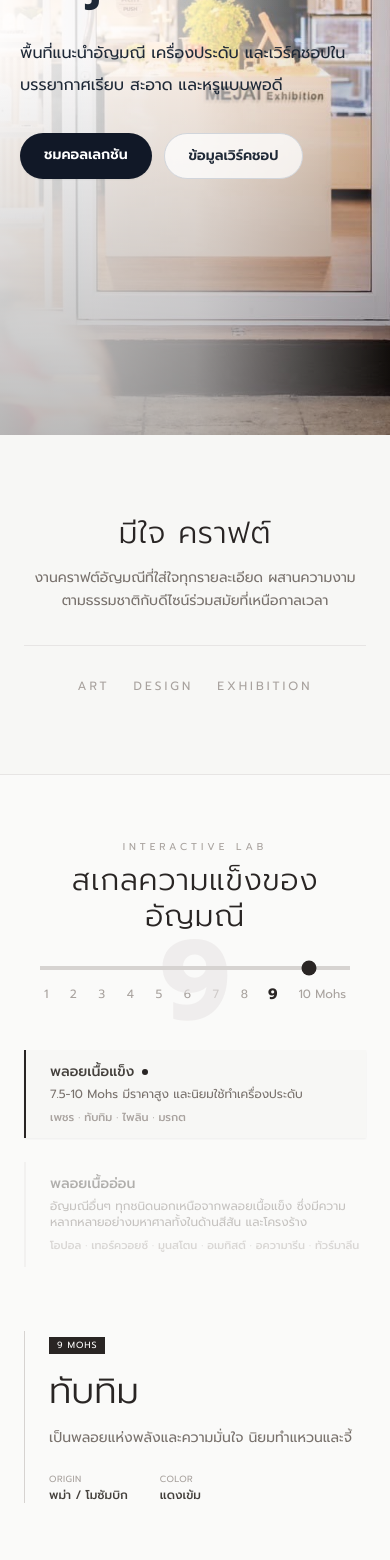
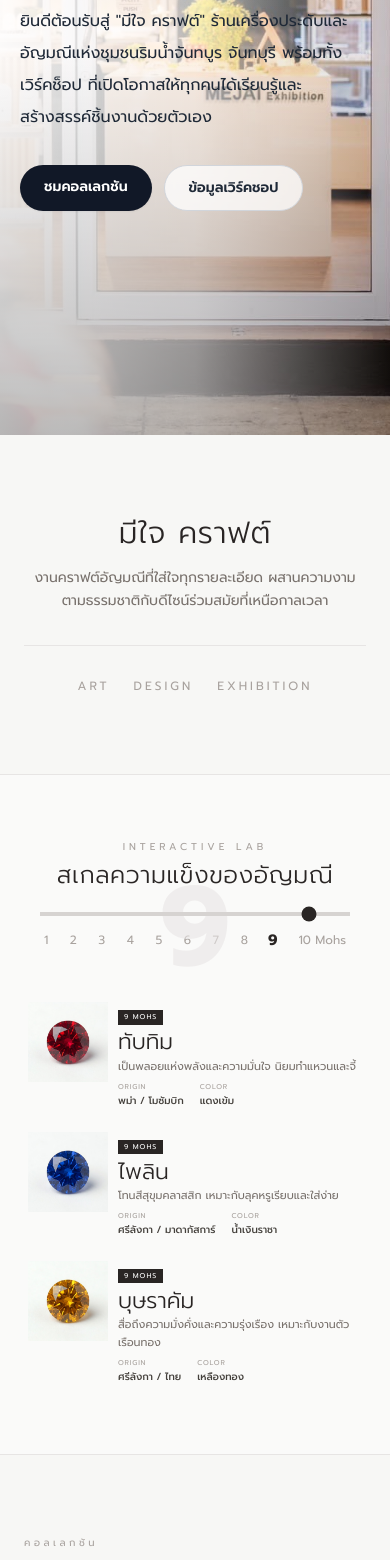
Before and after one commit to Onailin/mejai_craft, a React (Vite) app: page / in a window 390 px wide. Shown: the part 432-1992 px from the top of the page. Built offline with nearby package versions, Linux system fonts and the light colour scheme.

Commit message:
edit UI index

```diff
--- a/src/locales/en.ts
+++ b/src/locales/en.ts
@@ -247,7 +247,8 @@ const en = {
     home: {
       title: "Mejai Crafts",
       eyebrow: "Minimal Jewelry Atelier",
-      description: "A clean and elegant space introducing gemstones, jewelry, and workshops in a refined atmosphere.",
+      description:
+        "Welcome to \"Mejai Crafts,\" a jewelry and gemstone store in Chanthaboon Waterfront Community, Chanthaburi, with workshops that give everyone the chance to learn and create their own pieces.",
       cards: {
         "0": {
           title: "Craft Pieces in Your Style",
--- a/src/locales/ja.ts
+++ b/src/locales/ja.ts
@@ -247,7 +247,8 @@ const ja = {
     home: {
       title: "Mejai Crafts",
       eyebrow: "Minimal Jewelry Atelier",
-      description: "洗練された雰囲気で、宝石・ジュエリー・ワークショップを紹介します。",
+      description:
+        "「Mejai Crafts」へようこそ。チャンタブリーのチャーンタブーン川沿いコミュニティにあるジュエリーと宝石のショップで、どなたでも学びながら自分だけの作品を作れるワークショップもご用意しています。",
       cards: {
         "0": {
           title: "スタイルに合わせて選べるクラフト",
--- a/src/locales/th.ts
+++ b/src/locales/th.ts
@@ -36,7 +36,7 @@ const th = {
     no_gem_title: "No gemstones active at {{hardness}} Mohs",
     no_gem_desc: "ระดับความแข็งนี้ส่วนใหญ่เป็นแร่ทั่วไป กรุณาเลื่อนสไลด์ไปที่ระดับ 7 - 10 เพื่อดูอัญมณีมีค่า",
     collection_label: "คอลเลกชัน",
-    collection_title: "โชว์เคสอัญมณี",
+    collection_title: "อัญมณี",
     birthstone_table: {
       label: "คู่มืออัญมณี",
       title: "อัญมณีประจำเดือน",
@@ -106,7 +106,7 @@ const th = {
       },
     },
     lucky_label: "Beliefs & Meanings",
-    lucky_title: "Lucky Stones",
+    lucky_title: "หินนำโชค",
     gems: {
       diamond: {
         name: "เพชร",
@@ -182,7 +182,7 @@ const th = {
   about: {
     title: "เกี่ยวกับเรา",
     intro:
-      "จากรุ่นสู่รุ่น เสน่ห์ของงานฝีมือและคุณค่าของอัญมณีแท้\nทุกชิ้นงานจึงไม่ใช่เพียงเครื่องประดับ แต่เป็นเรื่องราวและความทรงจำจากเมืองแห่งอัญมณี จันทบุรี",
+      "จากรุ่นสู่รุ่น เสน่ห์ของงานฝีมือและคุณค่าของอัญมณี\nทุกชิ้นงานจึงไม่ใช่เพียงเครื่องประดับ แต่เป็นเรื่องราวและความทรงจำจากเมืองแห่งอัญมณี จันทบุรี",
     business_card: "Business Card",
     contact_title: "ติดต่อที่",
     tagline: "เครื่องประดับ & อัญมณีคัดพิเศษ",
@@ -249,7 +249,8 @@ const th = {
     home: {
       title: "Mejai Crafts",
       eyebrow: "Minimal Jewelry Atelier",
-      description: "พื้นที่แนะนำอัญมณี เครื่องประดับ และเวิร์คชอปในบรรยากาศเรียบ สะอาด และหรูแบบพอดี",
+      description:
+        "ยินดีต้อนรับสู่ \"มีใจ คราฟต์\" ร้านเครื่องประดับและอัญมณีแห่งชุมชนริมน้ำจันทบูร จันทบุรี พร้อมทั้งเวิร์คช็อป ที่เปิดโอกาสให้ทุกคนได้เรียนรู้และสร้างสรรค์ชิ้นงานด้วยตัวเอง",
       cards: {
         0: {
           title: "งานคราฟต์ที่เลือกได้ตามสไตล์",
--- a/src/locales/zh.ts
+++ b/src/locales/zh.ts
@@ -247,7 +247,8 @@ const zh = {
     home: {
       title: "Mejai Crafts",
       eyebrow: "Minimal Jewelry Atelier",
-      description: "在简洁优雅的氛围中介绍宝石、珠宝与工坊体验。",
+      description:
+        "欢迎来到\"Mejai Crafts\"。我们位于尖竹汶府占塔汶河畔社区，提供珠宝与宝石，并开设工作坊，让每个人都能亲手学习并创作属于自己的作品。",
       cards: {
         "0": {
           title: "按你的风格选择手作作品",
--- a/src/pages/content.ts
+++ b/src/pages/content.ts
@@ -7,7 +7,7 @@ export const pages: PageContent[] = [
     title: "Mejai Crafts",
     eyebrow: "Minimal Jewelry Atelier",
     description:
-      "พื้นที่แนะนำอัญมณี เครื่องประดับ และเวิร์คชอปในบรรยากาศเรียบ สะอาด และหรูแบบพอดี",
+      "ยินดีต้อนรับสู่ \"มีใจ คราฟต์\" ร้านเครื่องประดับและอัญมณีแห่งชุมชนริมน้ำจันทบูร จันทบุรี พร้อมทั้งเวิร์คช็อป ที่เปิดโอกาสให้ทุกคนได้เรียนรู้และสร้างสรรค์ชิ้นงานด้วยตัวเอง",
     cards: [
       {
         title: "งานคราฟต์ที่เลือกได้ตามสไตล์",
--- a/src/pages/views/HomePage.tsx
+++ b/src/pages/views/HomePage.tsx
@@ -207,12 +207,12 @@ export function HomePage({ page }: { page: PageContent }) {
         <div className="mx-auto max-w-6xl px-6">
 
           {/* Header & Graphic Slider Control */}
-          <div className="mb-16 space-y-8 text-center">
+          <div className="mb-12 space-y-6 text-center sm:mb-16 sm:space-y-8">
             <div className="space-y-2">
               <p className="text-[10px] uppercase tracking-[0.4em] text-stone-400">
                 {t("home.interactive_label")}
               </p>
-              <h2 className="font-serif text-3xl font-light tracking-wide text-stone-800 sm:text-4xl">
+              <h2 className="font-serif text-2xl font-light leading-[1.12] tracking-wide text-stone-800 sm:text-3xl sm:leading-tight">
                 {t("home.interactive_title")}
               </h2>
             </div>
@@ -256,82 +256,52 @@ export function HomePage({ page }: { page: PageContent }) {
               </div>
             </div>
 
-            {/* ส่วนข้อมูลพลอยเนื้อแข็ง / พลอยเนื้ออ่อน (ปรับดีไซน์ให้ตอบสนองกับสเกลที่เลือกด้วยเส้นขอบหนาขึ้น) */}
-            <div className="mx-auto grid max-w-3xl gap-6 pt-4 text-left sm:grid-cols-2">
-              <article
-                className={`transition-all duration-500 border-l-2 py-3 pl-6 ${
-                  selectedHardness >= 7.5
-                    ? "border-stone-800 bg-stone-100/60 shadow-sm"
-                    : "border-stone-200 opacity-40"
-                }`}
-              >
-                <h4 className="text-sm font-medium text-stone-700 flex items-center gap-2">
-                  <span>{t("home.hard_gem_title")}</span>
-                  {selectedHardness >= 7.5 && <span className="h-1.5 w-1.5 rounded-full bg-stone-800" />}
-                </h4>
-                <p className="mt-1 text-xs text-stone-500">{t("home.hard_gem_desc")}</p>
-                <p className="mt-2 text-[11px] font-medium text-stone-400">{t("home.hard_gem_examples")}</p>
-              </article>
-
-              <article
-                className={`transition-all duration-500 border-l-2 py-3 pl-6 ${
-                  selectedHardness < 7.5
-                    ? "border-stone-800 bg-stone-100/60 shadow-sm"
-                    : "border-stone-200 opacity-40"
-                }`}
-              >
-                <h4 className="text-sm font-medium text-stone-700 flex items-center gap-2">
-                  <span>{t("home.soft_gem_title")}</span>
-                  {selectedHardness < 7.5 && <span className="h-1.5 w-1.5 rounded-full bg-stone-800" />}
-                </h4>
-                <p className="mt-1 text-xs text-stone-500">{t("home.soft_gem_desc")}</p>
-                <p className="mt-2 text-[11px] font-medium text-stone-400">{t("home.soft_gem_examples")}</p>
-              </article>
-            </div>
           </div>
 
           {/* ส่วนแสดงรายละเอียดพลอยตามระดับที่เลือก */}
-          <div className="min-h-[350px]">
+          <div className="min-h-[280px]">
             {activeGems.length > 0 ? (
-              <div className={`grid gap-12 items-center ${activeGems.length > 1 ? 'lg:grid-cols-3' : 'lg:grid-cols-2'}`}>
+              <div className="space-y-3 sm:space-y-5">
+                {activeGems.map((gem) => (
+                  <article key={`${gem.name}-${gem.hardnessDisplay}`} className="px-1 py-1.5 sm:px-2">
+                    <div className="flex items-start gap-2.5 sm:gap-5">
+                      <div className="h-20 w-20 shrink-0 overflow-hidden bg-stone-100 sm:h-36 sm:w-40">
+                        <img
+                          src={gem.image}
+                          alt={gem.name}
+                          className="h-full w-full object-cover"
+                        />
+                      </div>
 
-                {/* ฝั่งเนื้อหา */}
-                <div className={`space-y-8 ${activeGems.length > 1 ? 'lg:col-span-2 grid sm:grid-cols-2 gap-8 space-y-0' : ''}`}>
-                  {activeGems.map((gem) => (
-                    <article key={gem.name} className="space-y-4 border-l border-stone-300 pl-6">
-                      <span className="inline-block bg-stone-800 px-2 py-0.5 text-[9px] uppercase tracking-widest text-white">
-                        {gem.hardnessDisplay}
-                      </span>
-                      <h3 className="font-serif text-4xl font-light text-stone-800">
-                        {gem.name}
-                      </h3>
-                      <p className="text-sm leading-relaxed text-stone-500">
-                        {gem.detail}
-                      </p>
-                      <div className="flex gap-8 pt-2">
-                        <div>
-                          <p className="text-[9px] uppercase tracking-wider text-stone-400">{t("home.origin")}</p>
-                          <p className="text-xs font-medium text-stone-700">{gem.origin}</p>
-                        </div>
-                        <div>
-                          <p className="text-[9px] uppercase tracking-wider text-stone-400">{t("home.color")}</p>
-                          <p className="text-xs font-medium text-stone-700">{gem.color}</p>
+                      <div className="flex-1 min-w-0">
+                        <span className="inline-block bg-stone-800 px-1.5 py-0.5 text-[7px] uppercase tracking-[0.14em] text-white sm:px-2 sm:text-[9px] sm:tracking-widest">
+                          {gem.hardnessDisplay}
+                        </span>
+                        <h3 className="mt-1 font-serif text-[22px] font-light leading-[1.08] text-stone-800 sm:mt-2 sm:text-4xl">
+                          {gem.name}
+                        </h3>
+                        <p className="mt-1 text-[11px] leading-relaxed text-stone-500 sm:mt-2 sm:text-sm">
+                          {gem.detail}
+                        </p>
+                        <div className="mt-1.5 flex flex-wrap gap-x-4 gap-y-1.5 sm:mt-4 sm:gap-8">
+                          <div>
+                            <p className="text-[7px] uppercase tracking-[0.12em] text-stone-400 sm:text-[9px] sm:tracking-wider">
+                              {t("home.origin")}
+                            </p>
+                            <p className="text-[10px] font-medium text-stone-700 sm:text-xs">{gem.origin}</p>
+                          </div>
+                          <div>
+                            <p className="text-[7px] uppercase tracking-[0.12em] text-stone-400 sm:text-[9px] sm:tracking-wider">
+                              {t("home.color")}
+                            </p>
+                            <p className="text-[10px] font-medium text-stone-700 sm:text-xs">{gem.color}</p>
+                          </div>
                         </div>
                       </div>
-                    </article>
-                  ))}
-                </div>
 
-                {/* ฝั่งรูปภาพ */}
-                <div className="overflow-hidden bg-stone-200 aspect-[4/3] sm:aspect-[16/10] lg:aspect-square max-w-md mx-auto w-full shadow-sm">
-                  <img
-                    key={activeGems[0].name}
-                    className="h-full w-full object-cover"
-                    src={activeGems[0].image}
-                    alt={activeGems[0].name}
-                  />
-                </div>
-
+                    </div>
+                  </article>
+                ))}
               </div>
             ) : (
               /* หน้าว่างในกรณีไม่มีผลลัพธ์ */
@@ -393,7 +363,7 @@ export function HomePage({ page }: { page: PageContent }) {
 
       {/* Lucky Stones */}
       <section className="mx-auto mt-20 max-w-6xl px-6 pb-20 sm:mt-28 sm:pb-28">
-        <header className="mb-10 text-center">
+        <header className="mb-10">
           <p className="text-[10px] uppercase tracking-[0.35em] text-stone-400">
             {t("home.lucky_label")}
           </p>
```
Also changed, not shown: src/components/AboutOverviewSection.tsx (+6 -7 lines), src/pages/views/JewelryPage.tsx (+37 -25 lines).
